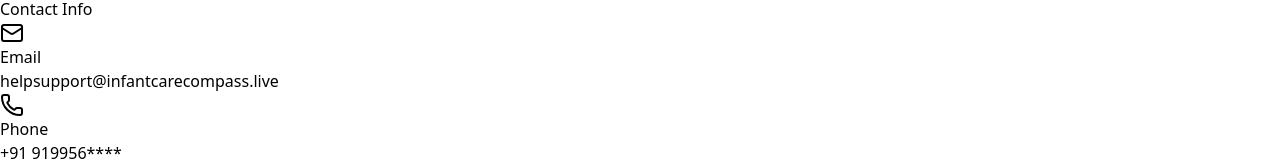
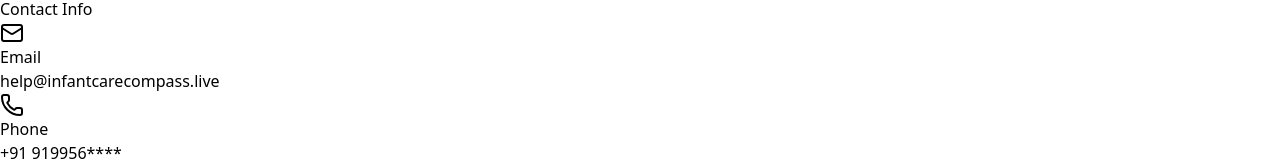
Before and after one commit to ShriyaGurjar/InfantCareCompass, a React (Vite) app in the folder client/: page / in a window 1280 px wide. Shown: the part 5163-5324 px from the top of the page. Built offline with nearby package versions, Linux system fonts and the light colour scheme.

Commit message:
fix: update footer email to help@infantcarecompass.live

```diff
--- a/client/src/components/Footer.jsx
+++ b/client/src/components/Footer.jsx
@@ -94,7 +94,7 @@ const Footer = () => {
                     href="mailto:help@infantcarecompass.live"
                     className="text-gray-300 hover:text-white transition-colors"
                   >
-                    helpsupport@infantcarecompass.live
+                    help@infantcarecompass.live
                   </a>
                 </div>
               </li>
```
